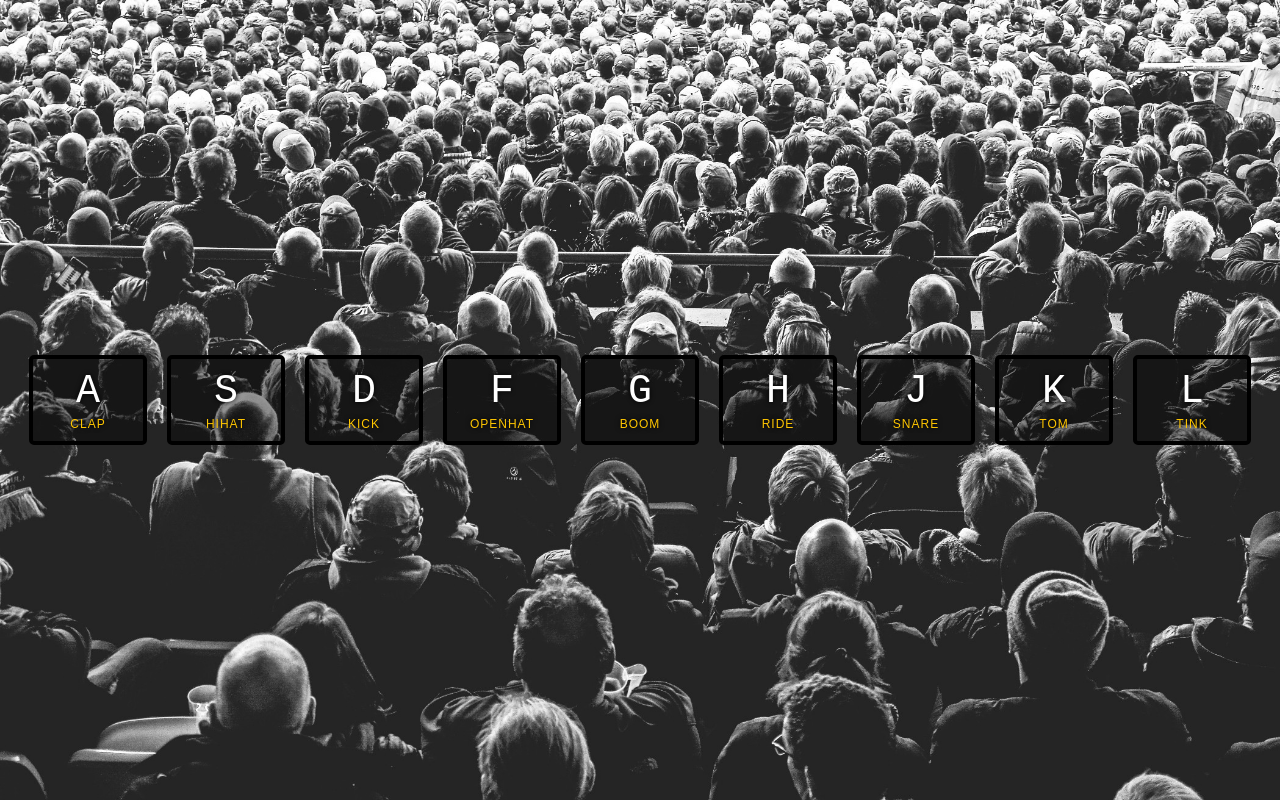
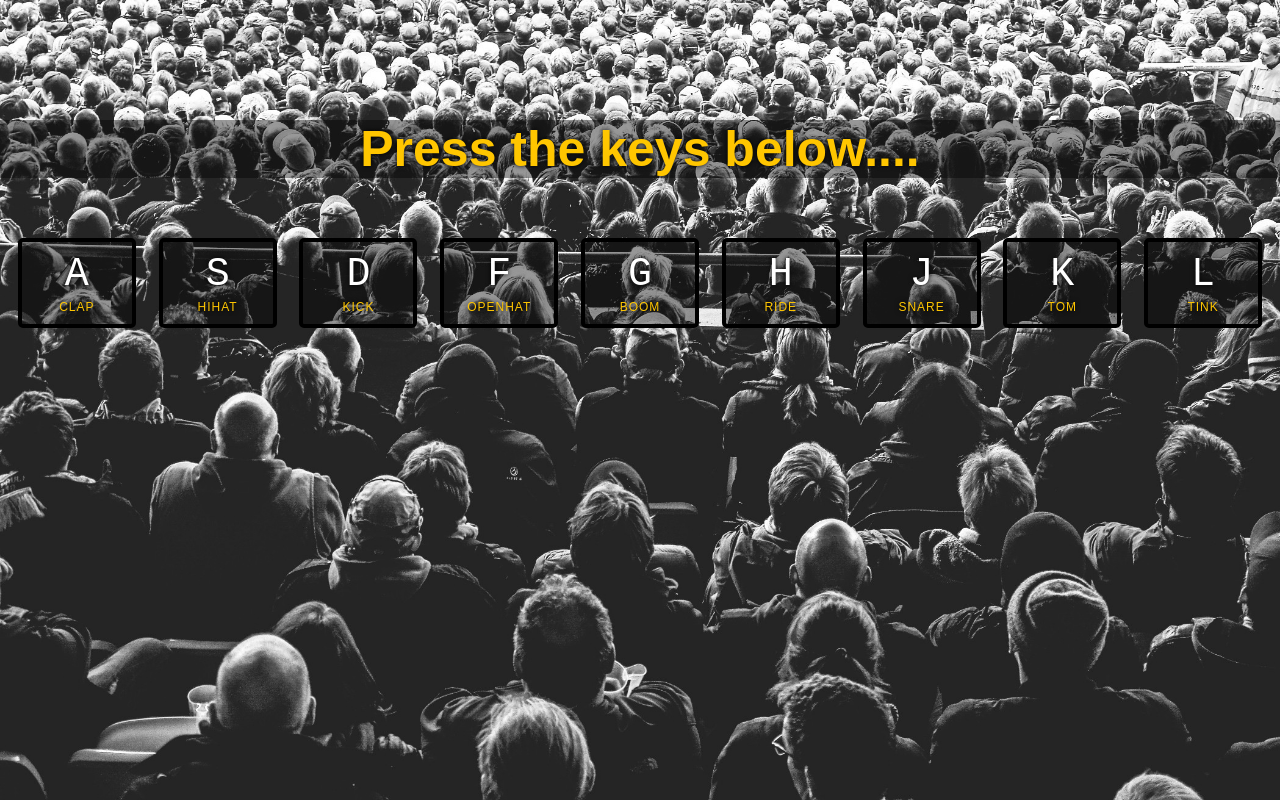
Before and after one commit to sikanderv/js-drums, a plain HTML site: page index.html in a window 1280 px wide. Drawn offline with Linux system fonts and the light colour scheme.

Commit message:
Add heading to page...

```diff
--- a/index.html
+++ b/index.html
@@ -8,6 +8,14 @@
 </head>
 
 <body>
+
+  <main>
+
+      <div id="container">
+
+          <div class="message">
+              Press the keys below....
+            </div>
 
 
             <div class="keys">
@@ -49,6 +57,8 @@
               </div>
             </div>
 
+      </div>
+
       <audio data-key="65" src="sounds/clap.wav"></audio>
       <audio data-key="83" src="sounds/hihat.wav"></audio>
       <audio data-key="68" src="sounds/kick.wav"></audio>
@@ -58,6 +68,10 @@
       <audio data-key="74" src="sounds/snare.wav"></audio>
       <audio data-key="75" src="sounds/tom.wav"></audio>
       <audio data-key="76" src="sounds/tink.wav"></audio>
+
+    </main>
+
+
 
   <script>
 
@@ -79,6 +93,12 @@
     };
 
     window.addEventListener('keydown', playSound);
+
+    document.querySelectorAll(".key").forEach(ele => {
+      ele.addEventListener('click', playSound);
+    });
+
+
     const keys = document.querySelectorAll('.key');
     keys.forEach(key => key.addEventListener('transitionend', removeTransition));
 
--- a/style.css
+++ b/style.css
@@ -7,6 +7,7 @@ body,html {
   margin: 0;
   padding: 0;
   font-family: sans-serif;
+  height: 100%;
 }
 
 body {
@@ -14,15 +15,38 @@ body {
   background-size: cover;
 }
 
+main {
+  width: 100%;
+  margin-left: auto;
+  margin-right: auto;
+}
+
+#container {
+  display: flex;
+  flex-wrap: wrap;
+}
+
+.message {
+  font-weight: 600;
+  font-size: 5rem;
+  color: #ffc600;
+  background: rgba(0,0,0,0.4);
+  text-shadow: 0 0 .5rem black;
+  margin: 15vh auto auto auto;
+  order: 1;
+  width: 100%;
+  text-align: center;
+}
+
 .keys {
-  display: flex;
-  flex: 1;
-  min-height: 100vh;
-  align-items: center;
-  justify-content: center;
+  width: 100%;
+  order: 2;
+  text-align: center;
+  margin-top: 5rem;
 }
 
 .key {
+  display: inline-block;
   border: .4rem solid black;
   border-radius: .5rem;
   margin: 1rem;
```
Lines whose indentation alone changed are shown as unchanged.
